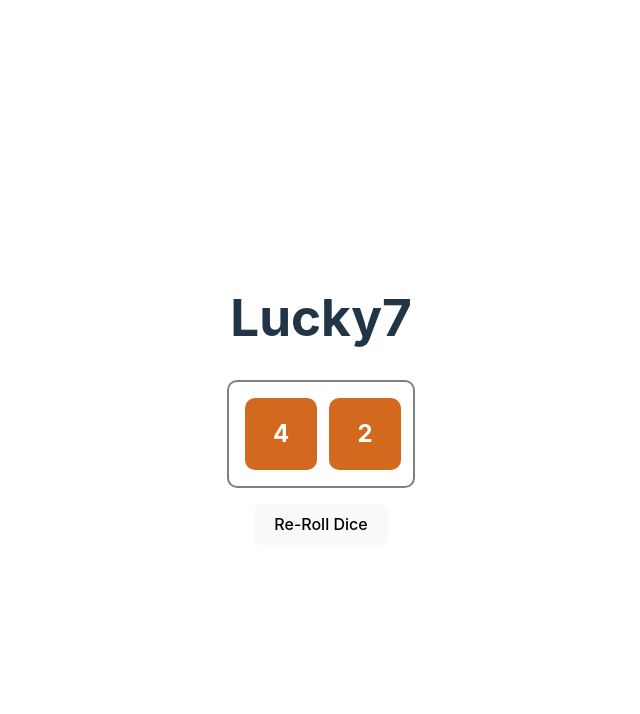
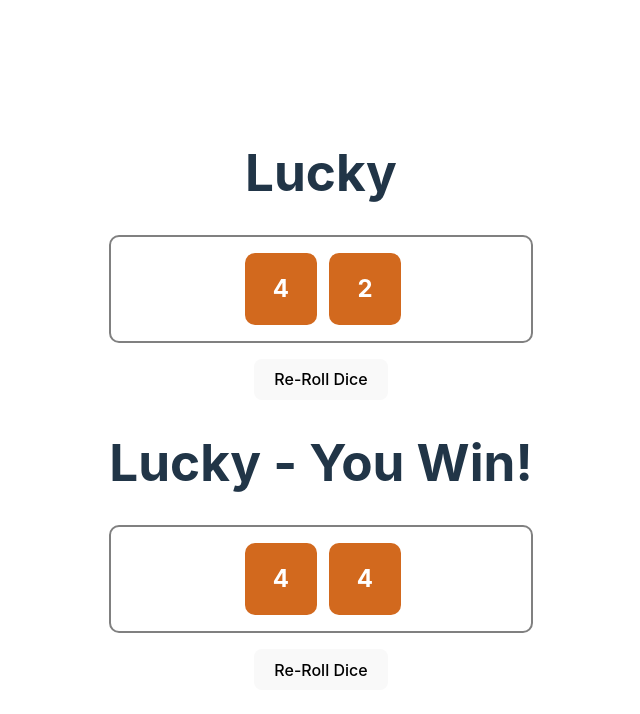
Before and after one commit to Tally2014/React-Lucky7-Game, a React (Vite) app: page / in a window 1280 px wide. Shown: the top 714 px of the page, without its empty margins (319-959 px from the left). Built offline with nearby package versions, Linux system fonts and the light colour scheme.

Commit message:
655. Passing Functions As Props

```diff
--- a/src/App.jsx
+++ b/src/App.jsx
@@ -1,11 +1,22 @@
 import './App.css'
 import LuckyN from './LuckyN'
+import { sum } from './utils';
+
+function lessThan4(dice){
+  return sum(dice) < 4;
+}
+
+function allSameValue(dice){
+  return dice.every((v) => v === dice[0]);
+}
+
 
 function App() {
 
   return (
     <>
-      <LuckyN/>
+      <LuckyN winCheck={lessThan4}/>
+      <LuckyN winCheck={allSameValue}/>
     </>
   )
 }
--- a/src/LuckyN.jsx
+++ b/src/LuckyN.jsx
@@ -1,16 +1,16 @@
 import Dice from "./Dice"
 import {useState} from 'react';
-import { getRolls, sum } from "./utils";
+import { getRolls } from "./utils";
 
-export default function LuckyN({numDice=2, goal=7}) {
+export default function LuckyN({numDice=2, winCheck}) {
     const [dice, setDice] = useState(getRolls(numDice));
-    const isWinner = sum(dice) === goal;
+    const isWinner = winCheck(dice);
     const roll = () =>{
         return setDice(getRolls(numDice));
     }
   return (
     <main className="LuckyN">
-        <h1>Lucky{goal} {isWinner && "- You Win!"}</h1>
+        <h1>Lucky {isWinner && "- You Win!"}</h1>
         <Dice dice={dice}/>
         <button onClick={roll}>Re-Roll Dice</button>
     </main>
```
